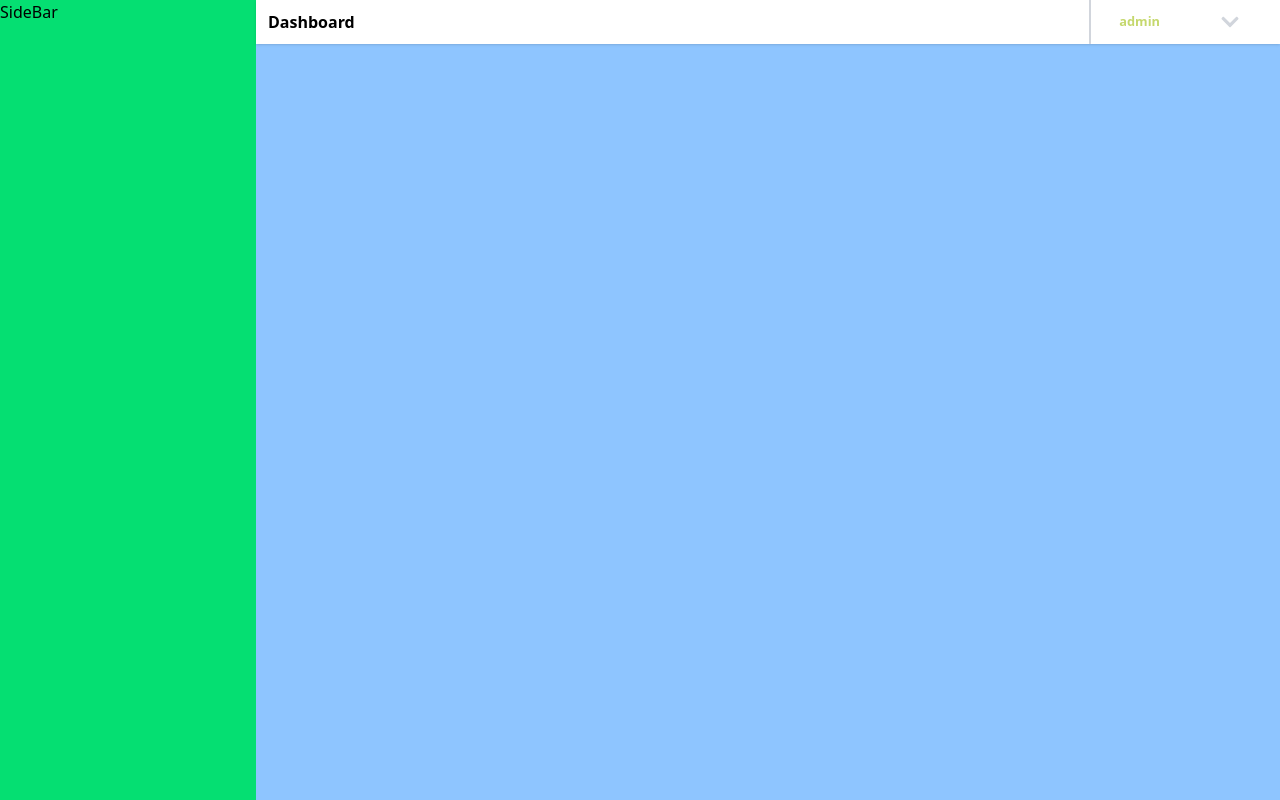
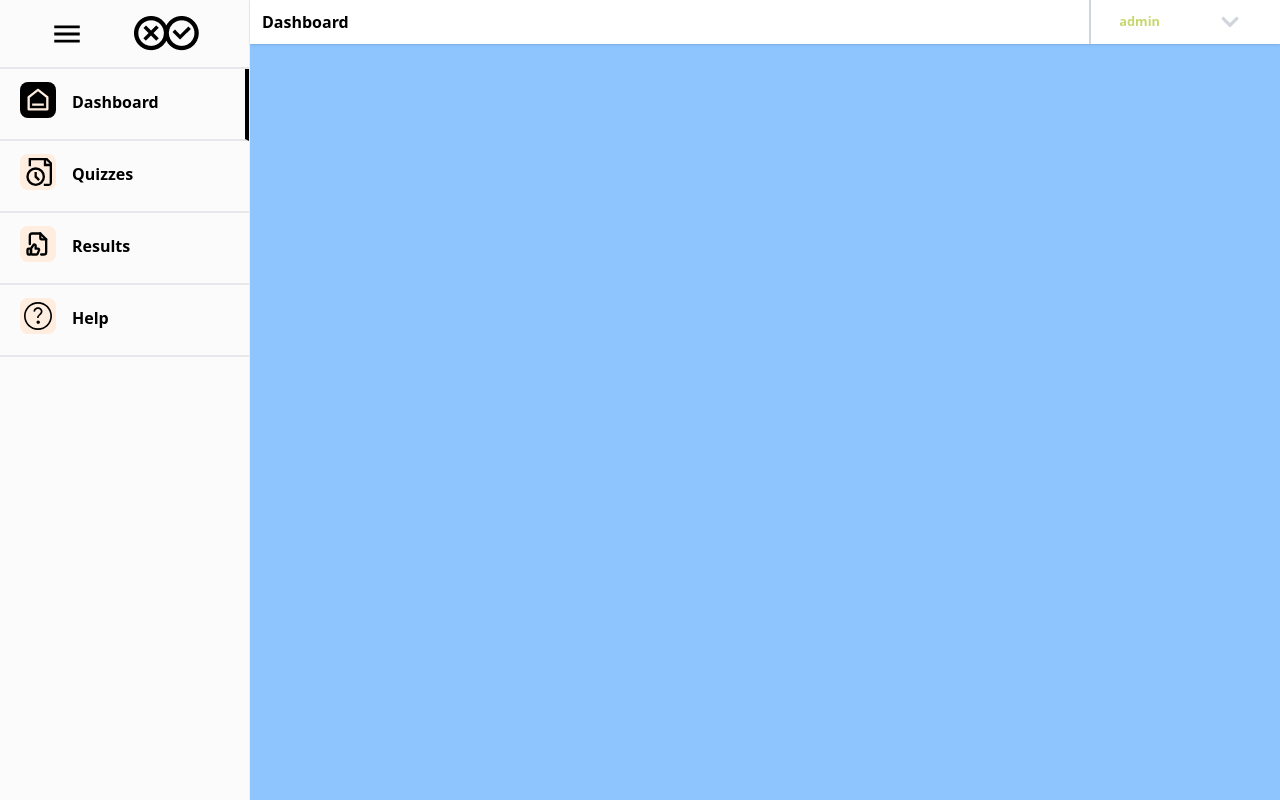
Before and after one commit to RawanSadek/Quiz-App, a React (Vite) app: page /dashboard in a window 1280 px wide. Built offline with nearby package versions, Linux system fonts and the light colour scheme; sample sign-in values are in the browser's storage.

Commit message:
feat: enhance Sidebar and Navbar with user role-based navigation, add UserProfile component, and update styles

```diff
--- a/src/App.css
+++ b/src/App.css
@@ -38,3 +38,11 @@ button:disabled{
     opacity: 0.5;
     cursor: not-allowed;
 }
+
+.ps-menu-button{
+  height: 70px !important;
+}
+
+.ps-menu-button:hover{
+  border-right: 4px solid black !important;
+}
--- a/src/App.tsx
+++ b/src/App.tsx
@@ -18,6 +18,7 @@ import ResultsList from "./Modules/Results/Components/ResultsList";
 import ResultDetails from "./Modules/Results/Components/ResultDetails";
 import { ToastContainer } from "react-toastify";
 import ProtectedRoutes from "./Modules/Shared/Components/ProtectedRoute/ProtectedRoute";
+import UserProfile from "./Modules/UserProfile/Components/UserProfile";
 
 function App() {
   const routes = createBrowserRouter([
@@ -46,8 +47,10 @@ function App() {
         { path: "quizzes", element: <Quizzes /> },
         { path: "quiz-details", element: <QuizDetails /> },
         { path: "questions", element: <QuestionsList /> },
+        { path: "students-results", element: <ResultsList /> },
         { path: "my-results", element: <ResultsList /> },
         { path: "quiz-result-details", element: <ResultDetails /> },
+        { path: "my-profile", element: <UserProfile /> },
       ],
     },
   ]);
--- a/src/Modules/Shared/Components/MasterLayout/MasterLayout.tsx
+++ b/src/Modules/Shared/Components/MasterLayout/MasterLayout.tsx
@@ -5,11 +5,11 @@ import SideBar from "../SideBar/SideBar";
 export default function MasterLayout() {
   return (
     <div className="flex h-screen">
-      <div className="w-[20%] bg-green-400">
+      <div className="h-full">
         <SideBar />
       </div>
 
-      <div className="flex flex-col min-h-screen w-[80%]">
+      <div className="flex flex-col min-h-screen w-full">
         <div>
           <Navbar />
         </div>
--- a/src/Modules/Shared/Components/Navbar/Navbar.tsx
+++ b/src/Modules/Shared/Components/Navbar/Navbar.tsx
@@ -1,5 +1,4 @@
 import { FaBell, FaChevronDown, FaChevronUp } from "react-icons/fa";
-// import homeLogo from '../../../../assets/Images/homeLogo.png';
 import { IoMdClose } from "react-icons/io";
 import { useState } from "react";
 import { BsList } from "react-icons/bs";
@@ -26,12 +25,11 @@ export default function Navbar() {
   return (
     <nav className="relative py-5 sm:py-0 px-3 after:pointer-events-none after:absolute after:inset-x-0 after:bottom-0 after:h-px after:bg-white/10 shadow-sm">
       <div className="relative flex items-center justify-between">
-        <div className="items-center">
+        <div className="items-center py-0.5">
           <h3 className="capitalize font-semibold">{currentPage}</h3>
         </div>
 
         <div className="absolute inset-y-0 right-0 flex items-center pr-2 sm:static sm:inset-auto sm:ml-6 sm:pr-0">
-
           {/* large screens */}
           <div className="hidden sm:flex items-center justify-between">
             {userData?.role === "Instructor" && (
@@ -97,11 +95,11 @@ export default function Navbar() {
             {profileOpen && (
               <div className="absolute right-0 top-[100%] w-48 origin-top-right bg-white py-3 shadow-lg border-1 border-gray-100 ring-opacity-5 z-50">
                 <Link
-                  to="#"
+                  to="my-profile"
                   className="w-full font-semibold flex items-center gap-2 !px-4 !py-2 text-sm hover:bg-[#c4d86da0]"
                 >
                   <RiProfileFill className="text-lg" />
-                  Profile
+                  My Profile
                 </Link>
                 <Link
                   onClick={() => {
@@ -109,7 +107,7 @@ export default function Navbar() {
                     navigate("/login");
                   }}
                   to="/login"
-                  className="w-full flex items-center gap-2 !px-4 !py-2 text-sm hover:bg-[#c4d86da0]"
+                  className="w-full flex items-center gap-2 !px-4 !py-2 text-sm font-semibold hover:bg-[#c4d86da0]"
                 >
                   <RiLogoutBoxFill className="text-lg" />
                   Sign out
@@ -147,6 +145,8 @@ export default function Navbar() {
                 </div>
 
                 <div className="py-2">
+                  {userData?.role === "Student" && (
+                    <div>
                       <Link
                         to=""
                         className="relative w-full flex items-center gap-2 !px-4 !py-2 text-sm hover:bg-[#c4d86da0]"
@@ -168,13 +168,15 @@ export default function Navbar() {
                         </span>
                         <p className="font-semibold">Notifications</p>
                       </Link>
+                    </div>
+                  )}
 
                   <Link
-                    to="#"
+                    to="my-profile"
                     className="w-full font-semibold flex items-center gap-2 !px-4 !py-2 text-sm hover:bg-[#c4d86da0]"
                   >
                     <RiProfileFill className="text-lg" />
-                    Profile
+                    My Profile
                   </Link>
 
                   <Link
@@ -183,7 +185,7 @@ export default function Navbar() {
                       navigate("/login");
                     }}
                     to="/login"
-                    className="w-full flex items-center gap-2 !px-4 !py-2 text-sm hover:bg-[#c4d86da0]"
+                    className="w-full flex items-center font-semibold gap-2 !px-4 !py-2 text-sm hover:bg-[#c4d86da0]"
                   >
                     <RiLogoutBoxFill className="text-lg" />
                     Sign out
--- a/src/Modules/Shared/Components/SideBar/SideBar.tsx
+++ b/src/Modules/Shared/Components/SideBar/SideBar.tsx
@@ -1,8 +1,44 @@
+import { Link, useLocation } from 'react-router-dom';
+import { Sidebar, Menu, MenuItem } from 'react-pro-sidebar';
+import { RiHome6Line } from 'react-icons/ri';
+import { TbFileLike } from 'react-icons/tb';
+import { useState } from 'react';
+import { useSelector } from 'react-redux';
+import type { RootState } from "../../../Redux/Store";
+import { IoMdMenu } from 'react-icons/io';
+import logo from '../../../../assets/Images/Logo icon.png';
+import { HiOutlineUserGroup } from 'react-icons/hi';
+import { GrDocumentTime } from 'react-icons/gr';
+import { TfiHelpAlt } from 'react-icons/tfi';
 
 export default function SideBar() {
+
+  const userData = useSelector((state: RootState) => state.userProfileData.value);
+
+  const { pathname } = useLocation();
+  const currentPage = pathname.split("/").pop(); // Get the last part of the path
+
+  const [collapsed, setCollapsed] = useState(false);
+
+  // useEffect(() => {
+  //   if (window.innerWidth < 768) {
+  //     setCollapsed(true);
+  //   } else {
+  //     setCollapsed(false);
+  //   }
+  // }, [window.innerWidth]);
+
   return (
-    <div>
-      SideBar
-    </div>
+    <Sidebar collapsed={collapsed} className='h-full'>
+        <div className='py-4 flex justify-evenly items-center border-b-2 border-gray-200'><IoMdMenu onClick={()=>setCollapsed(!collapsed)} size={34} className='cursor-pointer hover:text-gray-700'/>
+        <img hidden={collapsed} src={logo} alt="logo" /></div>
+          <Menu className='mx-auto' >
+            <MenuItem component={<Link to="/dashboard" />} className={`${currentPage?.includes('dashboard')?'border-e-4 border-e-black':''} text-black border-b-2 border-gray-200 font-semibold`}> <RiHome6Line className={`${currentPage?.includes('dashboard')?'bg-black text-[#FFEDDF]':'bg-[#FFEDDF]'} rounded-lg p-1 text-4xl inline !me-4 !mb-2 transition-all duration-250`} />Dashboard</MenuItem>
+            {userData?.role=='Instructor' && <MenuItem component={<Link to="/dashboard/groups" />} className={`${currentPage?.includes('groups')?'border-e-4 border-e-black':''} text-black border-b-2 border-gray-200 font-semibold`}> <HiOutlineUserGroup className={`${currentPage?.includes('groups')?'bg-black text-[#FFEDDF]':'bg-[#FFEDDF]'} rounded-lg p-1 text-4xl inline !me-4 !mb-2 transition-all duration-250`} />Groups</MenuItem>}
+            <MenuItem component={<Link to="/dashboard/quizzes" />} className={`${currentPage?.includes('quiz')?'border-e-4 border-e-black':''} text-black border-b-2 border-gray-200 font-semibold`}> <GrDocumentTime className={`${currentPage?.includes('quiz')?'bg-black text-[#FFEDDF]':'bg-[#FFEDDF]'} rounded-lg p-1 text-4xl inline !me-4 !mb-2 transition-all duration-250`} />Quizzes</MenuItem>
+            <MenuItem component={<Link to={`${userData?.role=='Instructor'?'/dashboard/students-results':'/dashboard/my-results'}`} />} className={`${currentPage?.includes('result')?'border-e-4 border-e-black':''} text-black border-b-2 border-gray-200 font-semibold`}> <TbFileLike className={`${currentPage?.includes('result')?'bg-black text-[#FFEDDF]':'bg-[#FFEDDF]'} rounded-lg p-1 text-4xl inline !me-4 !mb-2 transition-all duration-250`} />Results</MenuItem>
+            <MenuItem component={<Link to="#" />} className={`${currentPage?.includes('#')?'border-e-4 border-e-black':''} text-black border-b-2 border-gray-200 font-semibold mt-auto`}> <TfiHelpAlt className={`${currentPage?.includes('#')?'bg-black text-[#FFEDDF]':'bg-[#FFEDDF]'} rounded-lg p-1 text-4xl inline !me-4 !mb-2 transition-all duration-250`} />Help</MenuItem>
+          </Menu>
+    </Sidebar>
   )
 }
--- /dev/null
+++ b/src/Modules/UserProfile/Components/UserProfile.tsx
@@ -0,0 +1,14 @@
+import { Link } from "react-router-dom";
+
+export default function UserProfile() {
+  return (
+    <div>
+      <Link
+        to="/change-password"
+        className="text-black bg-green-800"
+      >
+        Change Password
+      </Link>
+    </div>
+  );
+}
```
Also changed, not shown: src/assets/Images/Logo icon.png (added). Lines whose indentation alone changed are shown as unchanged.
